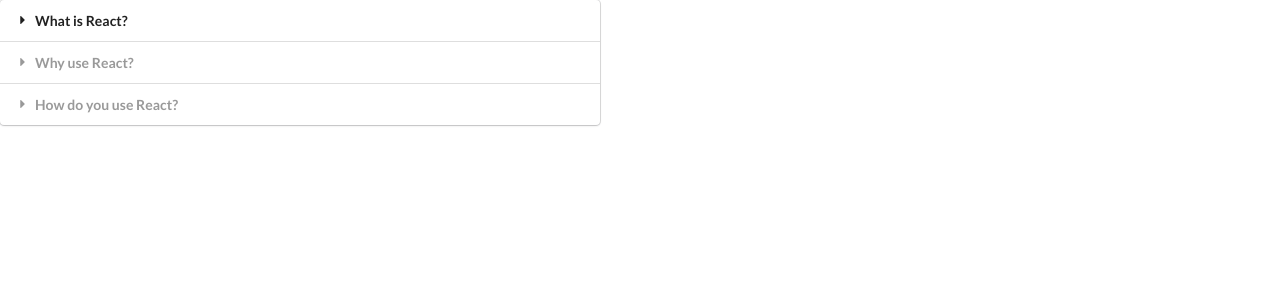
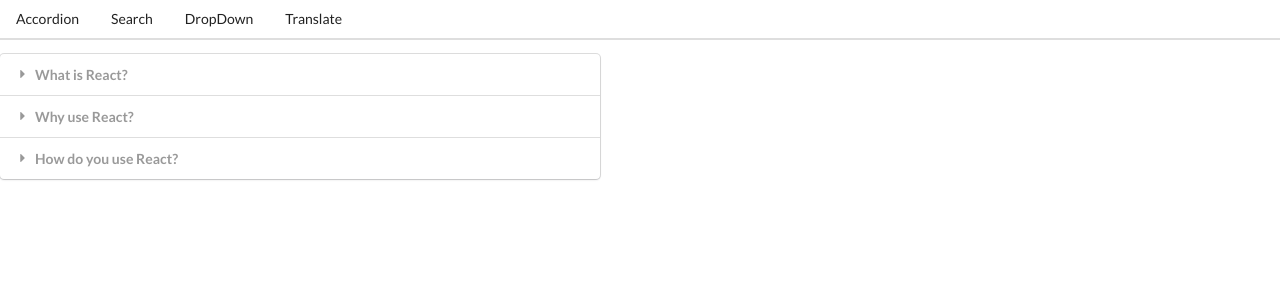
Before and after one commit to shreyshreyansh/Widgets, a React (Create React App) app: page / in a window 1280 px wide. Shown: the top 300 px of the page. Built offline with nearby package versions, Linux system fonts and the light colour scheme.

Commit message:
Header Bar in app.js

```diff
--- a/src/App.js
+++ b/src/App.js
@@ -4,6 +4,7 @@
 import Dropdown from './components/Dropdown';
 import Translate from './components/Translate';
 import Router from './components/Router';
+import Header from './components/Header';
 
 const items = [
     {
@@ -43,6 +44,7 @@
     const [selected, setSeleted] = useState(options[0]);
     return (
         <div>
+        <Header />
         <Router pathname="/">
             <Accordion items={items} />
         </Router>
@@ -59,13 +61,5 @@
         <Router pathname="/translate">
             <Translate />
         </Router>
-        {/* {showComponent("/", <Accordion items = {items} />)}
-        {showComponent("/list", <Search />)}
-        {showComponent("/dropdown", <Dropdown
-            selected={selected}
-            onSelectChange={setSeleted}
-            options={options}
-            />)}
-        {showComponent("/translate", <Translate />)} */}
         </div> );
 }
--- /dev/null
+++ b/src/components/Header.js
@@ -0,0 +1,22 @@
+import React from 'react';
+
+const Header = () => {
+    return (
+        <div className='ui secondary pointing menu'>
+            <a href="/" className="item">
+                Accordion
+            </a>
+            <a href="/list" className="item">
+                Search
+            </a>
+            <a href="/dropdown" className="item">
+                DropDown
+            </a>
+            <a href="/translate" className="item">
+                Translate
+            </a>
+        </div>
+    );
+}
+
+export default Header;
```
